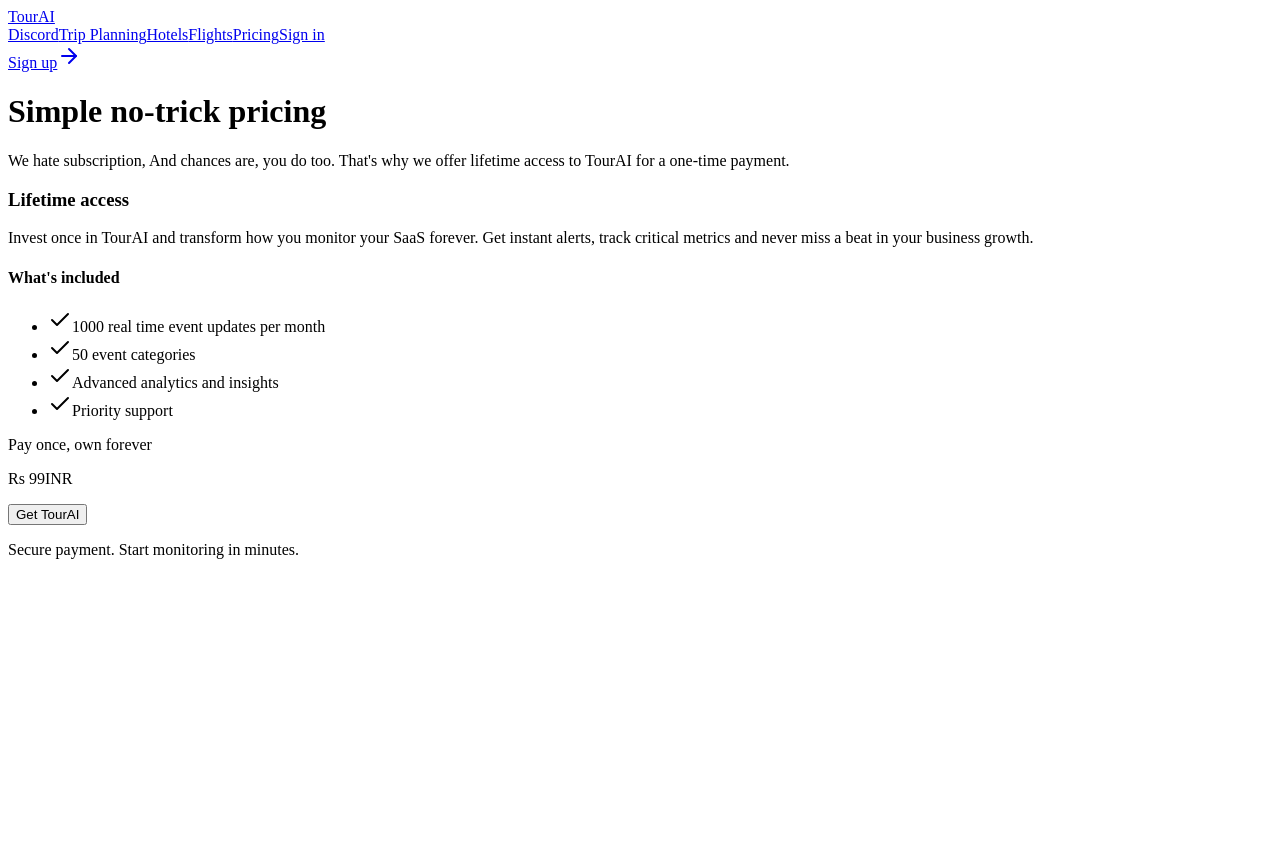
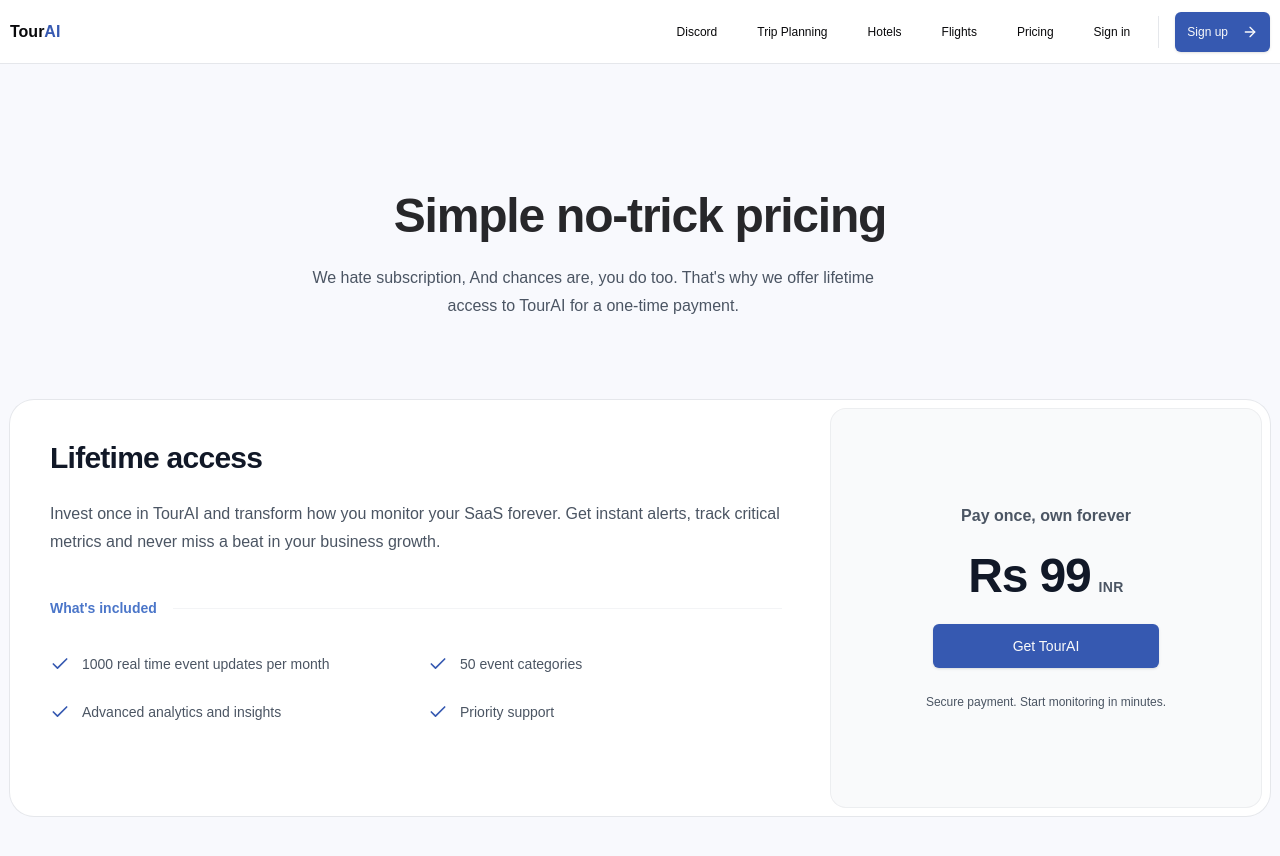
Before and after one commit to gitRohan/nextfinalproj, a Next.js app: page /discord/pricing in a window 1280 px wide. Shown: the top 856 px of the page. Before the commit the page ends 800 px from the top, so only its background shows below. Built offline with nearby package versions, Linux system fonts and the light colour scheme; no server answers.

Commit message:
Add files via upload

```diff
--- /dev/null
+++ b/src/app/actions.ts
@@ -0,0 +1,25 @@
+'use server'
+import { db } from "@/lib/db";
+import { currentUser } from "@clerk/nextjs/server";
+
+export const tokenid=async()=>{
+    const auth=await currentUser()
+    const user= await db.user.findFirst({
+        where:{externalId:auth?.id}
+    })
+    console.log(user)
+    const token =user?.apiKey;
+    if(!token){
+        return console.log("actions error")
+    }
+    return token
+
+}
+export const userauth=async()=>{
+    const auth=await currentUser()
+    const user= await db.user.findFirst({
+        where:{externalId:auth?.externalId}
+    })
+    const userId=user?.id;
+    return userId;
+}
--- /dev/null
+++ b/src/app/globals.css
@@ -0,0 +1,79 @@
+@tailwind base;
+@tailwind components;
+@tailwind utilities;
+
+/*@media (prefers-color-scheme: dark) {
+  :root {
+    --background: #0a0a0a;
+    --foreground: #ededed;
+  }
+}*/
+
+body {
+  font-family: Arial, Helvetica, sans-serif;
+}
+
+@layer base {
+  :root {
+    --background: 0 0% 100%;
+    --foreground: 240 10% 3.9%;
+    --card: 0 0% 100%;
+    --card-foreground: 240 10% 3.9%;
+    --popover: 0 0% 100%;
+    --popover-foreground: 240 10% 3.9%;
+    --primary: 240 5.9% 10%;
+    --primary-foreground: 0 0% 98%;
+    --secondary: 240 4.8% 95.9%;
+    --secondary-foreground: 240 5.9% 10%;
+    --muted: 240 4.8% 95.9%;
+    --muted-foreground: 240 3.8% 46.1%;
+    --accent: 240 4.8% 95.9%;
+    --accent-foreground: 240 5.9% 10%;
+    --destructive: 0 84.2% 60.2%;
+    --destructive-foreground: 0 0% 98%;
+    --border: 240 5.9% 90%;
+    --input: 240 5.9% 90%;
+    --ring: 240 10% 3.9%;
+    --chart-1: 12 76% 61%;
+    --chart-2: 173 58% 39%;
+    --chart-3: 197 37% 24%;
+    --chart-4: 43 74% 66%;
+    --chart-5: 27 87% 67%;
+    --radius: 0.5rem;
+  }
+  .dark {
+    --background: 240 10% 3.9%;
+    --foreground: 0 0% 98%;
+    --card: 240 10% 3.9%;
+    --card-foreground: 0 0% 98%;
+    --popover: 240 10% 3.9%;
+    --popover-foreground: 0 0% 98%;
+    --primary: 0 0% 98%;
+    --primary-foreground: 240 5.9% 10%;
+    --secondary: 240 3.7% 15.9%;
+    --secondary-foreground: 0 0% 98%;
+    --muted: 240 3.7% 15.9%;
+    --muted-foreground: 240 5% 64.9%;
+    --accent: 240 3.7% 15.9%;
+    --accent-foreground: 0 0% 98%;
+    --destructive: 0 62.8% 30.6%;
+    --destructive-foreground: 0 0% 98%;
+    --border: 240 3.7% 15.9%;
+    --input: 240 3.7% 15.9%;
+    --ring: 240 4.9% 83.9%;
+    --chart-1: 220 70% 50%;
+    --chart-2: 160 60% 45%;
+    --chart-3: 30 80% 55%;
+    --chart-4: 280 65% 60%;
+    --chart-5: 340 75% 55%;
+  }
+}
+
+@layer base {
+  * {
+    @apply border-border;
+  }
+  body {
+    @apply bg-background text-foreground;
+  }
+}
--- /dev/null
+++ b/src/app/layout.tsx
@@ -0,0 +1,38 @@
+import type { Metadata } from "next";
+import { Geist, Geist_Mono } from "next/font/google";
+import "./globals.css";
+import { ClerkProvider } from "@clerk/nextjs";
+
+const geistSans = Geist({
+  variable: "--font-geist-sans",
+  subsets: ["latin"],
+});
+
+const geistMono = Geist_Mono({
+  variable: "--font-geist-mono",
+  subsets: ["latin"],
+});
+
+export const metadata: Metadata = {
+  title: "TourAI",
+  description: "AI-Powered Travel Assistant",
+};
+
+export default function RootLayout({
+  children,
+}: Readonly<{
+  children: React.ReactNode;
+}>) {
+
+  return (
+    <ClerkProvider>
+    <html lang="en">
+      <body
+        className={`${geistSans.variable} ${geistMono.variable} antialiased`}
+      >
+        {children}
+      </body>
+    </html>
+    </ClerkProvider>
+  );
+}
--- /dev/null
+++ b/src/app/page.tsx
@@ -0,0 +1,86 @@
+import { Headings } from "@/components/headings";
+import { MaxWidthWrapper } from "@/components/max-width-wrapper";
+import { Playfair } from "next/font/google";
+import {BedIcon, CameraIcon, Check, ForkKnife, ForkKnifeCrossedIcon, HouseIcon, PlaneIcon} from 'lucide-react'
+import { ShinnyButton } from "@/components/shinny-button";
+import { Navbar } from "@/components/navbar";
+import Image from "next/image";
+import { TravelFooter } from "@/components/travel-footer";
+
+const font=Playfair({subsets:['latin'],weight:'600'})
+
+export default function Home() {
+  return (
+    <>
+      <Navbar/>
+      <section className="relative py-24 sm:py-32 bg-brand-25">
+        <MaxWidthWrapper className="text-center">
+          <div className="relative mx-auto text-center flex flex-col items-center gap-10">
+            <div>
+              <Headings className={font.className}>
+                <span>Real-Time Trip Insights,</span><br/>
+                <span className="relative bg-gradient-to-r from-brand-700 to-brand-800 text-transparent bg-clip-text">Plan Your Tour</span>
+              </Headings>
+            </div>
+            <p className="text-base/7 text-gray-600 max-w-prose text-center text-pretty">
+              TourAi is the easiest way to explore your favourite Destinations.
+            </p>
+            <ul className="space-y-2 text-base/7 text-gray-600 text-left ">
+             <li className="flex gap-1.5 items-center text-left">
+                <BedIcon className="size-5 text-brand-700"/>
+                Stay somewhere great
+             </li>
+             <li className="flex gap-1.5 items-center text-left">
+                <CameraIcon className="size-5 text-brand-700"/>
+                Do something fun
+             </li>
+             <li className="flex gap-1.5 items-center text-left">
+                <ForkKnifeCrossedIcon className="size-5 text-brand-700"/>
+                Find places to eat
+             </li>
+             <li className="flex gap-1.5 items-center text-left">
+                <PlaneIcon className="size-5 text-brand-700"/>
+                Find the best flights
+             </li>
+             <li className="flex gap-1.5 items-center text-left">
+                <HouseIcon className="size-5 text-brand-700"/>
+                Explore places to rent
+             </li>
+            </ul>
+            <div className="w-full max-w-80">
+              <ShinnyButton href="/sign-up" className="relative z-10 h-14 w-full text-base shadow-lg transition-shadow duration-300 hover:shadow-xl">Sign-up For Free Today</ShinnyButton>
+            </div>
+          </div>
+
+        </MaxWidthWrapper>
+      </section>
+      <section className="relative bg-brand-25 pb-4 border-[2px] border-slate-600 shadow-lg">
+        <div className="absolute inset-x-0 inset-y-16 bg-brand-700"/>
+        <div className="relative flex justify-center items-center">
+          <MaxWidthWrapper className="relative flex flex-col md:flex-row items-center justify-around gap-10">
+            <div className="relative min-w-sm ">
+              <div className="z-10">
+                <Image src='/img1.png' width={200} height={350} alt='phone-screen'/>
+              </div>
+              <Image src='/img2.png' height={320} width={180} alt='phone' className="absolute left-44 top-5 z-0"/>
+              <Image src='/img3.png' height={320} width={180} alt='phone' className="absolute -left-36 top-5 z-0"/>
+            </div>
+            <div className="hidden md:block max-w-md space-y-4">
+            <p>Powered by AI</p>
+              <Headings>Plan a trip that's so you</Headings>
+              <h2>From farm tours to forest bathing-get custom recs for whatever you're into.</h2>
+              <div className="w-full max-w-80">
+              <ShinnyButton href="/travel" className="relative z-10 h-14 w-full text-base shadow-lg transition-shadow duration-300 hover:shadow-xl">Start a trip with AI</ShinnyButton>
+            </div>
+            </div>
+          </MaxWidthWrapper>
+        </div>
+      </section>
+      <section>
+
+      </section>
+      <section></section>
+      <TravelFooter/>
+    </>
+  );
+}
```
Also changed, not shown: 1 other file (tests, documents, lock files or other folders).
